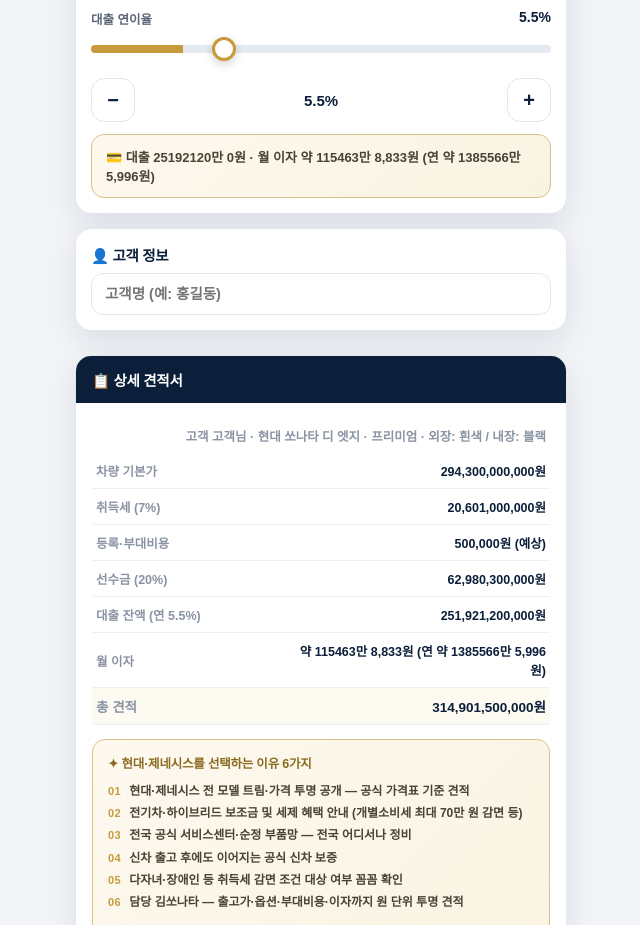
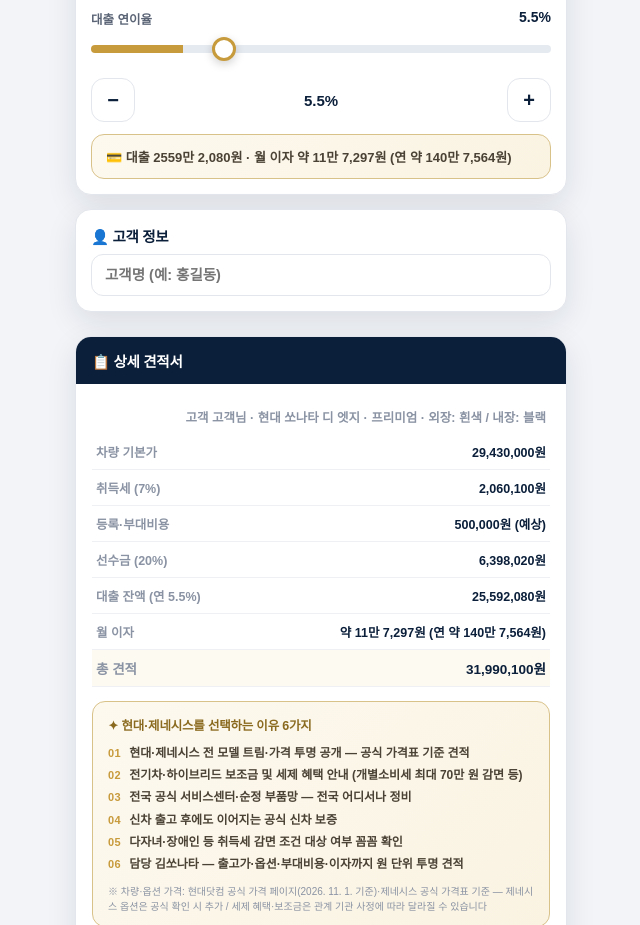
Before and after one commit to shaudehd/hyundai-quote, a plain HTML site: page index.html in a window 1280 px wide. Shown: the part 1322-2247 px from the top of the page, without its empty margins (319-959 px from the left). Drawn offline with Linux system fonts and the light colour scheme.

Commit message:
단위 버그 수정: 가격 원 단위 통일로 100배 과대 계산 제거

```diff
--- a/index.html
+++ b/index.html
@@ -117,7 +117,7 @@ function fmtMan(n){var m=Math.round(n),man=Math.floor(Math.abs(m)/10000),rest=Ma
 function won(n){return n.toLocaleString()}
 function optSum(){var s=0;document.querySelectorAll(".copt:checked").forEach(function(el){s+=MODELS[curM].opts[+el.dataset.k][1]});document.querySelectorAll(".mopt:checked").forEach(function(el){s+=manual[+el.dataset.k][1]});return s}
 function optList(){var a=[];document.querySelectorAll(".copt:checked").forEach(function(el){a.push(MODELS[curM].opts[+el.dataset.k][0])});document.querySelectorAll(".mopt:checked").forEach(function(el){a.push(manual[+el.dataset.k][0])});return a}
-function vals(){var m=MODELS[curM],tr=m.trims[document.getElementById("trm").selectedIndex],car=tr[1]*10000,osum=optSum(),base=car+osum,acq=Math.round(base*0.07),etc=500000,total=base+acq+etc,dp=document.getElementById("dp").value,rt=document.getElementById("rt").value,dep=Math.round(total*dp/100),la=total-dep,mi=Math.round(la*rt/100/12);return{mn:m.b+" "+m.n,tn:tr[0],car:car,osum:osum,ol:optList(),acq:acq,etc:etc,total:total,dp:dp,rt:rt,dep:dep,la:la,mi:mi,ext:document.getElementById("ext").value,int2:document.getElementById("int").value,cust:document.getElementById("cust").value||"고객"}}
+function vals(){var m=MODELS[curM],tr=m.trims[document.getElementById("trm").selectedIndex],car=tr[1],osum=optSum(),base=car+osum,acq=Math.round(base*0.07),etc=500000,total=base+acq+etc,dp=document.getElementById("dp").value,rt=document.getElementById("rt").value,dep=Math.round(total*dp/100),la=total-dep,mi=Math.round(la*rt/100/12);return{mn:m.b+" "+m.n,tn:tr[0],car:car,osum:osum,ol:optList(),acq:acq,etc:etc,total:total,dp:dp,rt:rt,dep:dep,la:la,mi:mi,ext:document.getElementById("ext").value,int2:document.getElementById("int").value,cust:document.getElementById("cust").value||"고객"}}
 function sync(id){var el=document.getElementById(id);document.getElementById(id+"Lab").textContent=el.value+"%";document.getElementById(id+"Val").textContent=el.value+"%";el.style.setProperty("--p",((el.value-el.min)/(el.max-el.min)*100)+"%");render()}
 function step(id,d){var el=document.getElementById(id);el.value=Math.min(+el.max,Math.max(+el.min,Math.round((+el.value+d)*10)/10));sync(id)}
 function render(){var v=vals();document.getElementById("dpLab").textContent=v.dp+"%";document.getElementById("dpVal").textContent=v.dp+"%";document.getElementById("rtLab").textContent=v.rt+"%";document.getElementById("rtVal").textContent=v.rt+"%";document.getElementById("intBox").innerHTML="💳 대출 "+fmtMan(v.la)+"원 · 월 이자 약 "+fmtMan(v.mi)+"원 (연 약 "+fmtMan(v.mi*12)+"원)";
```
